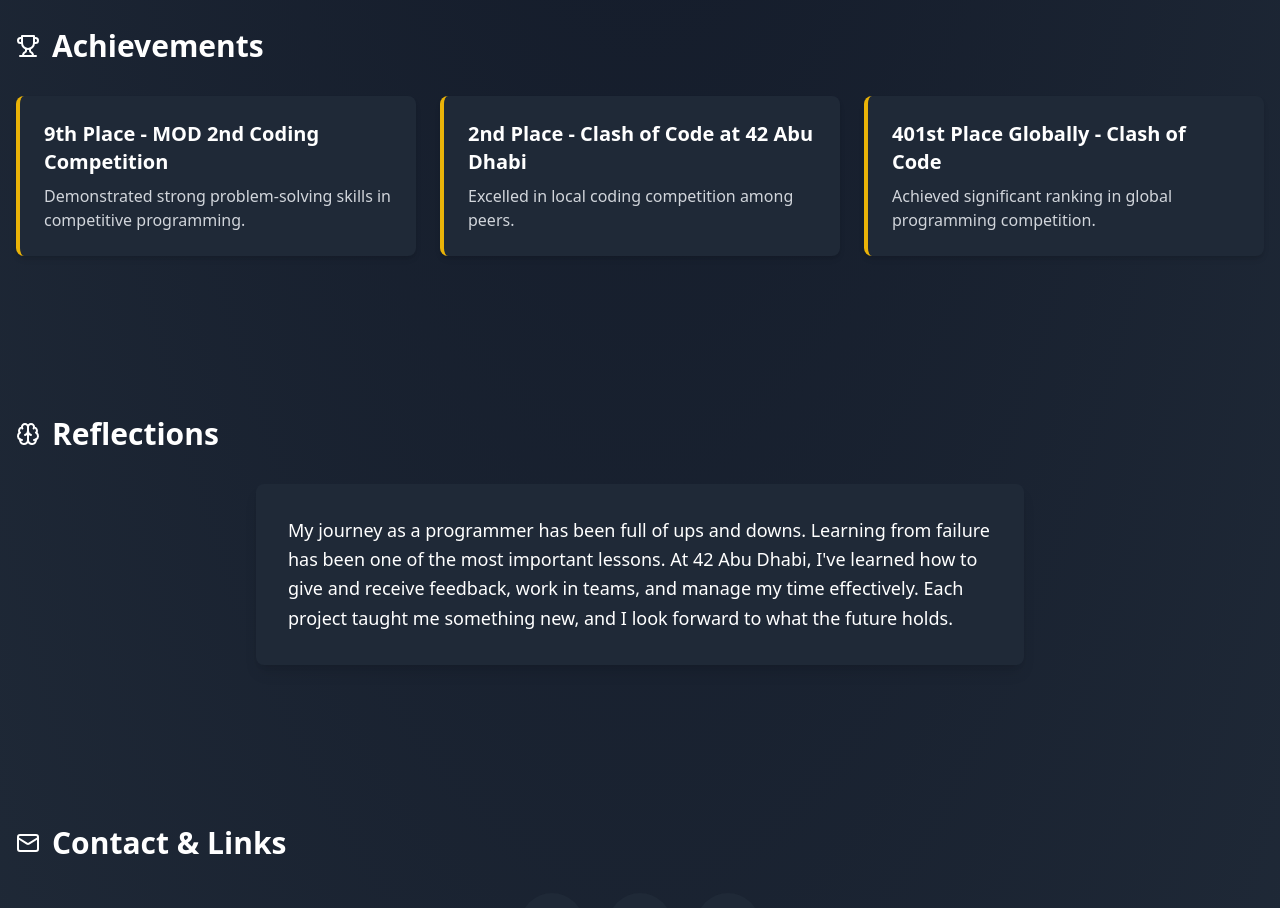
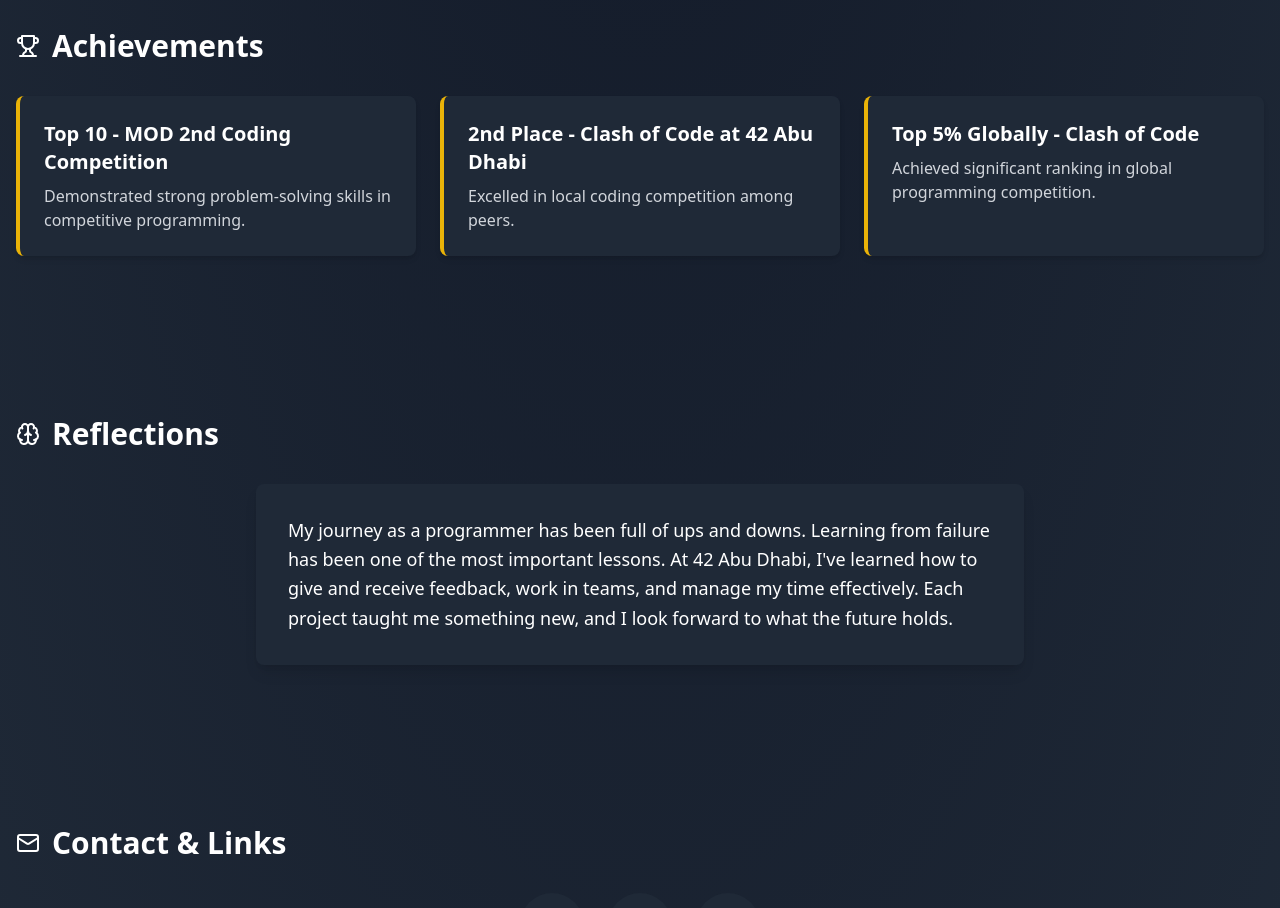
Before and after one commit to Akrm2003/my-portfolio, a React (Vite) app: page / in a window 1280 px wide. Shown: the part 3060-3968 px from the top of the page. Built offline with nearby package versions, Linux system fonts and the light colour scheme.

Commit message:
i changed some of the info about my acheivements to sound more easy to hear

```diff
--- a/src/App.tsx
+++ b/src/App.tsx
@@ -232,7 +232,7 @@ function App() {
             </a>
           </div>
           <a
-          href="/Akram-CV.pdf" // This should still work if the file is inside /public
+          href="/Akram-CV.pdf"
           download="Akram-CV.pdf"
           className="flex items-center space-x-2 bg-gradient-to-r from-blue-600 to-blue-700 text-white px-8 py-3 rounded-lg hover:from-blue-700 hover:to-blue-800 transition-all transform hover:scale-105 shadow-md"
           >
--- a/src/data.ts
+++ b/src/data.ts
@@ -60,7 +60,7 @@ export const experiences: Experience[] = [
 
 export const achievements: Achievement[] = [
   {
-    title: '9th Place - MOD 2nd Coding Competition',
+    title: 'Top 10 - MOD 2nd Coding Competition',
     description: 'Demonstrated strong problem-solving skills in competitive programming.'
   },
   {
@@ -68,7 +68,7 @@ export const achievements: Achievement[] = [
     description: 'Excelled in local coding competition among peers.'
   },
   {
-    title: '401st Place Globally - Clash of Code',
+    title: 'Top 5% Globally - Clash of Code',
     description: 'Achieved significant ranking in global programming competition.'
   }
 ];
```
